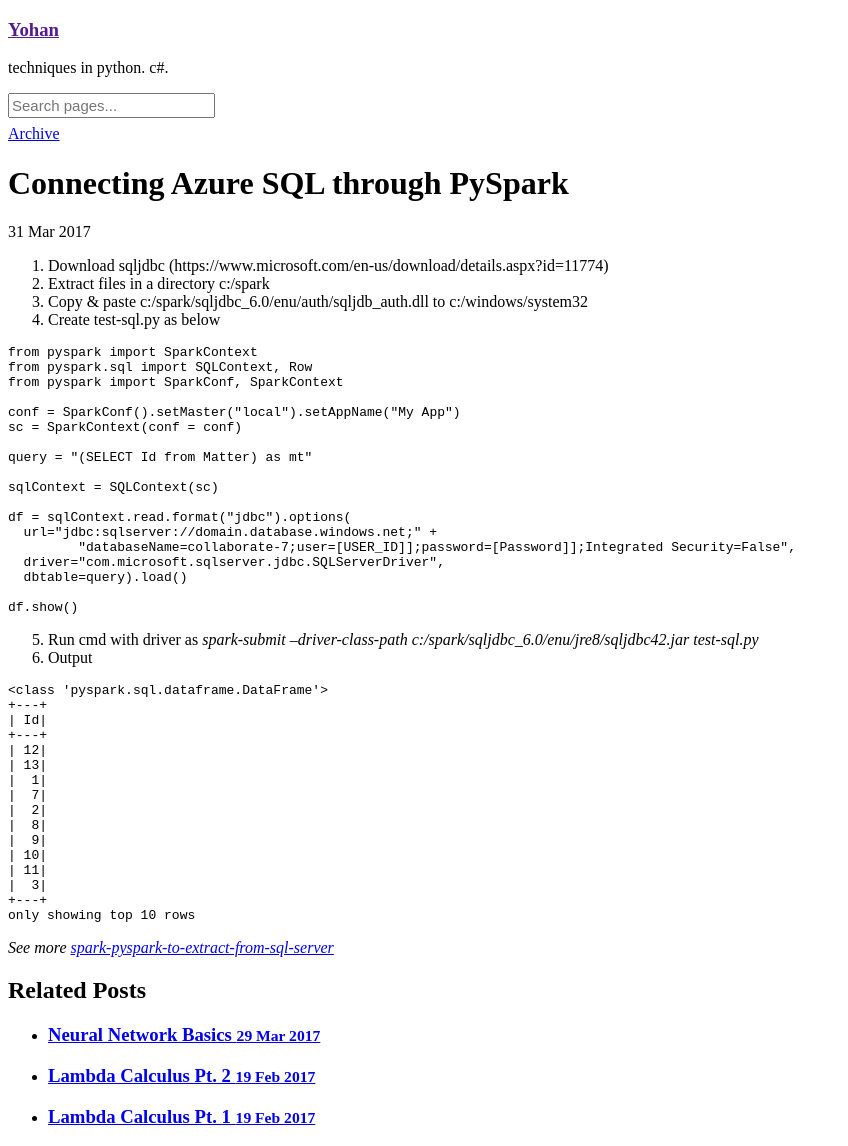
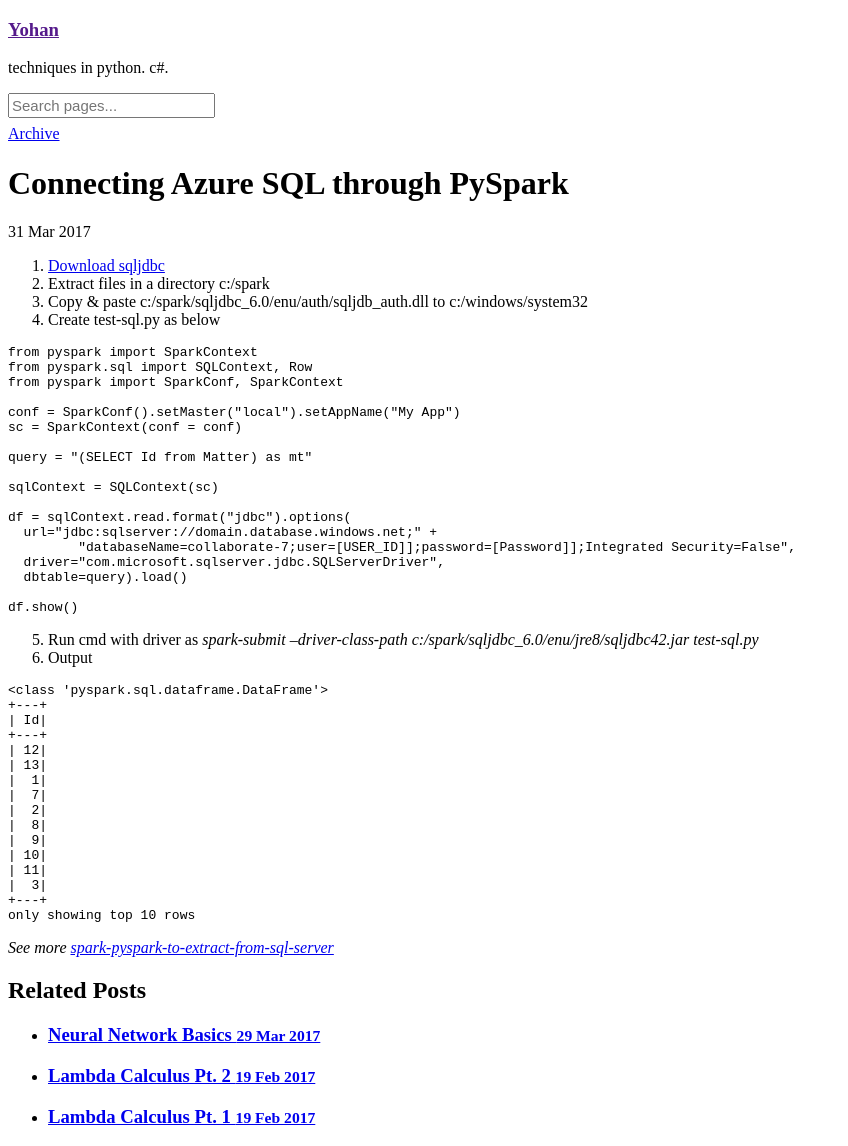
Before and after one commit to yohancheong/yohancheong.github.io, a Jekyll site: the page built from _posts/2017-03-31-connecting-azure-sql-from-pyspark.md, in a window 1280 px wide. Shown: the whole page, without its empty margins (0-848 px from the left). Built offline with Jekyll 4.4.1, drawn with Linux system fonts in a browser that asks for light colours.

Commit message:
Updating the link

```diff
--- a/_posts/2017-03-31-connecting-azure-sql-from-pyspark.md
+++ b/_posts/2017-03-31-connecting-azure-sql-from-pyspark.md
@@ -3,7 +3,7 @@ layout: post
 title: Connecting Azure SQL through PySpark
 ---
 
-1. Download sqljdbc (https://www.microsoft.com/en-us/download/details.aspx?id=11774)
+1. [Download sqljdbc](https://www.microsoft.com/en-us/download/details.aspx?id=11774)
 2. Extract files in a directory c:/spark
 3. Copy & paste c:/spark/sqljdbc_6.0/enu/auth/sqljdb_auth.dll to c:/windows/system32
 4. Create test-sql.py as below
```
